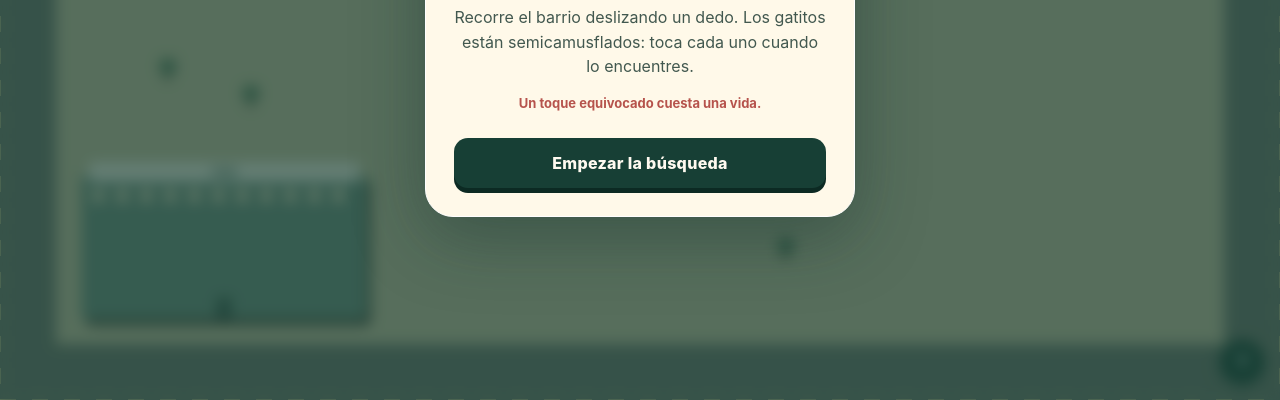
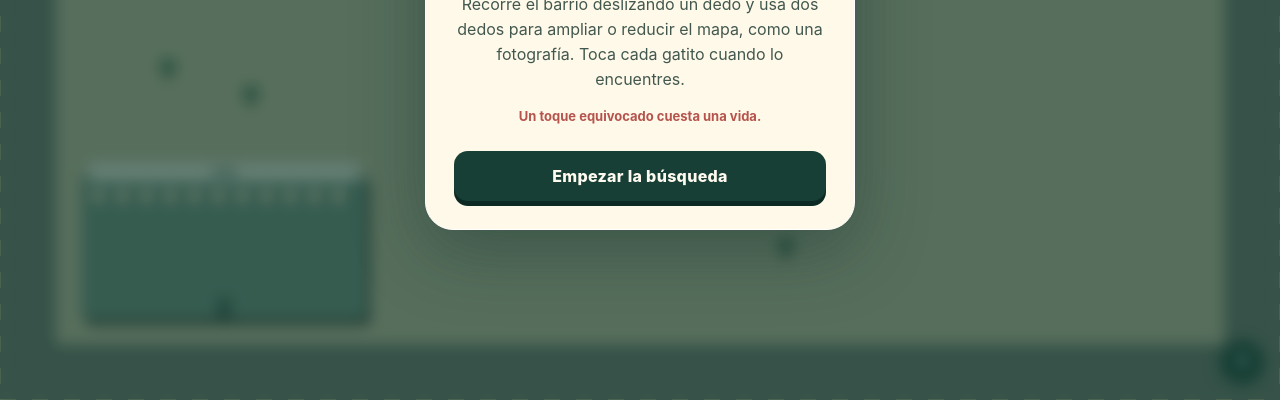
Before and after one commit to Mario4401/michimapa-callejeros-ocultos, a plain HTML site: page index.html in a window 1280 px wide. Shown: the part 400-800 px from the top of the page. Drawn offline with Linux system fonts and the light colour scheme.

Commit message:
Añadir zoom táctil: actualizar index.html

```diff
--- a/index.html
+++ b/index.html
@@ -31,7 +31,7 @@
         <h1 id="intro-title">MichiMapa</h1>
         <p class="subtitle">Callejeros Ocultos</p>
         <div class="cat-mark" aria-hidden="true">ฅ^•ﻌ•^ฅ</div>
-        <p>Recorre el barrio deslizando un dedo. Los gatitos están semicamusflados: toca cada uno cuando lo encuentres.</p>
+        <p>Recorre el barrio deslizando un dedo y usa dos dedos para ampliar o reducir el mapa, como una fotografía. Toca cada gatito cuando lo encuentres.</p>
         <p class="warning">Un toque equivocado cuesta una vida.</p>
         <button id="startBtn" class="primary">Empezar la búsqueda</button>
       </div>
```
